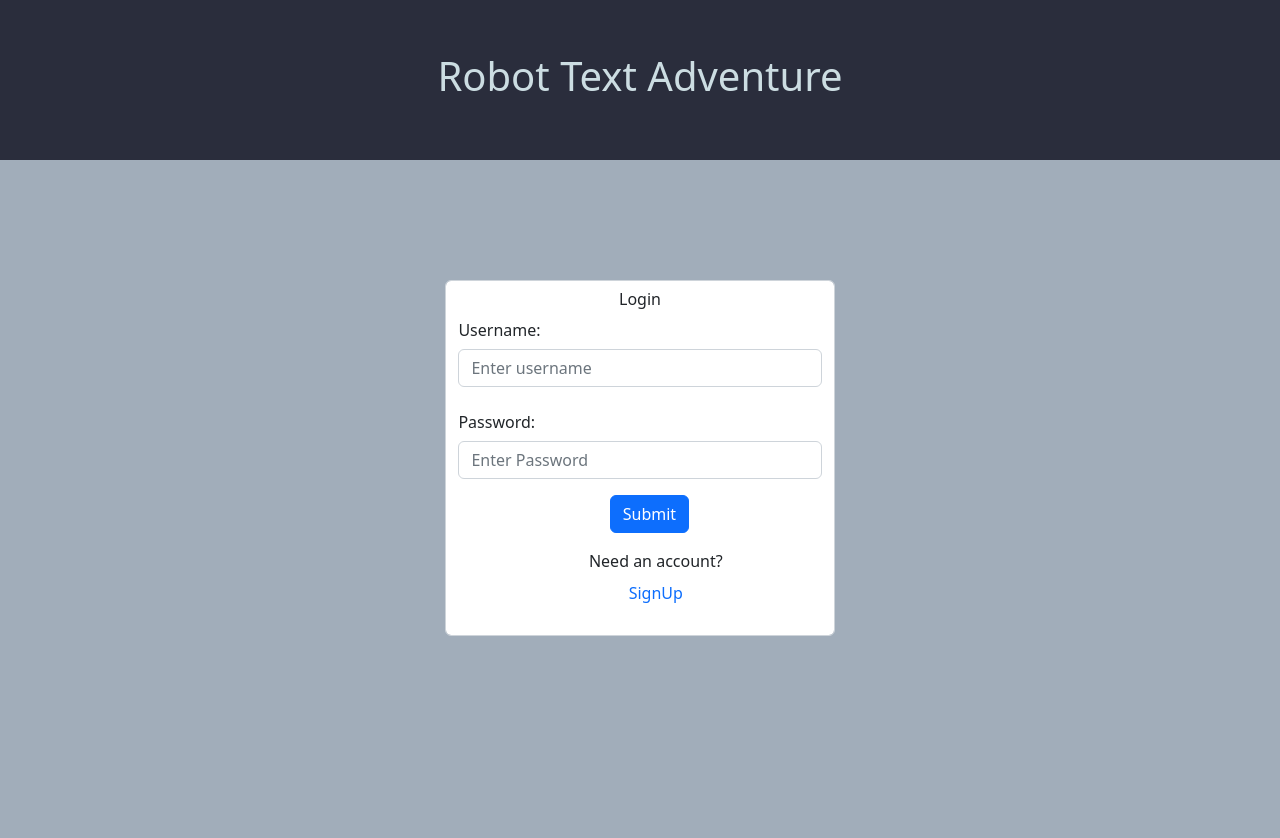
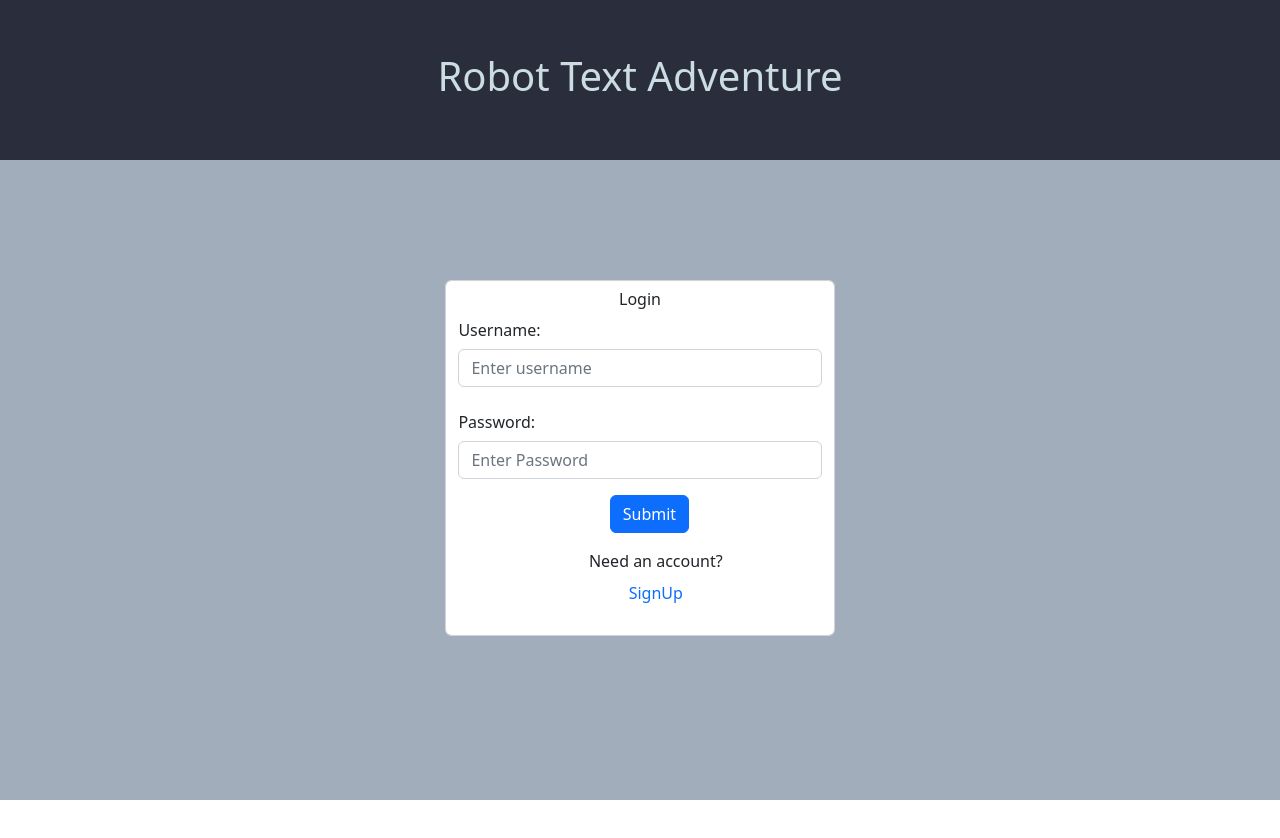
Before and after one commit to bigolboyyo/Capstone-Proj-Flatiron, a React (Create React App) app in the folder client/: page /auth in a window 1280 px wide. Shown: the top 838 px of the page. After the commit the page ends 800 px from the top, so only its background shows below. Built offline with nearby package versions, Linux system fonts and the light colour scheme.

Commit message:
mvp1 test build

```diff
--- a/client/src/App.css
+++ b/client/src/App.css
@@ -6,7 +6,7 @@
   align-items: center;
   /* padding-top: 20rem; */
   background-color: #a1adba;
-  height: 100rem;
+  height: 100vh;
   /* width: 100%; */
   /* padding: 1%; */
   justify-content: flex-start;
--- a/client/src/App.js
+++ b/client/src/App.js
@@ -7,6 +7,7 @@ import { setUser } from "./features/user/userSlice";
 
 //Styling
 //import Nav from "react-bootstrap/Nav";
+// import space from "./Images/desert.jpg";
 
 //Components
 import Login from "./components/AuthPage/Login";
@@ -112,7 +113,15 @@ function App() {
   }, []);
 
   return (
-    <div className="App">
+    <div
+      className="App"
+      // style={{
+      //   backgroundImage: `url(${space})`,
+      //   backgroundSize: `cover`,
+      //   backgroundRepeat: "no-repeat",
+      //   backgroundPosition: "center",
+      // }}
+    >
       <Routes>
         <Route path="/" element={<Root />} />
         <Route
```
Also changed, not shown: client/src/Images/space_hq.jpg (added), 1 other file (tests, documents, lock files or other folders).
